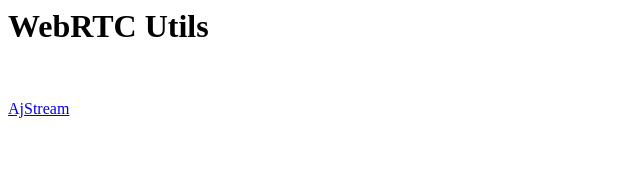
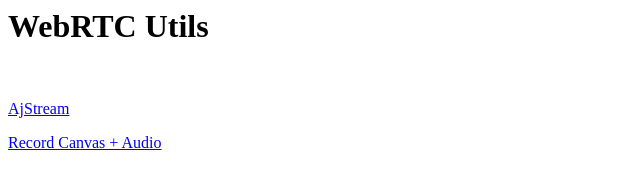
Before and after one commit to AjayChoudary/WebRTCUtils, a plain HTML site: page index.html in a window 1280 px wide. Shown: the whole page, without its empty margins (0-640 px from the left). Drawn offline with Linux system fonts and the light colour scheme.

Commit message:
added demo link for canvas + audio

```diff
--- a/index.html
+++ b/index.html
@@ -6,5 +6,6 @@
     <h1>WebRTC Utils</h1>
     </br>
     <p><a href="web/AjStream/">AjStream</a></p>
+    <p><a href="web/CanvasWithAudio/">Record Canvas + Audio</a></p>
 </body>
 </html>
```
